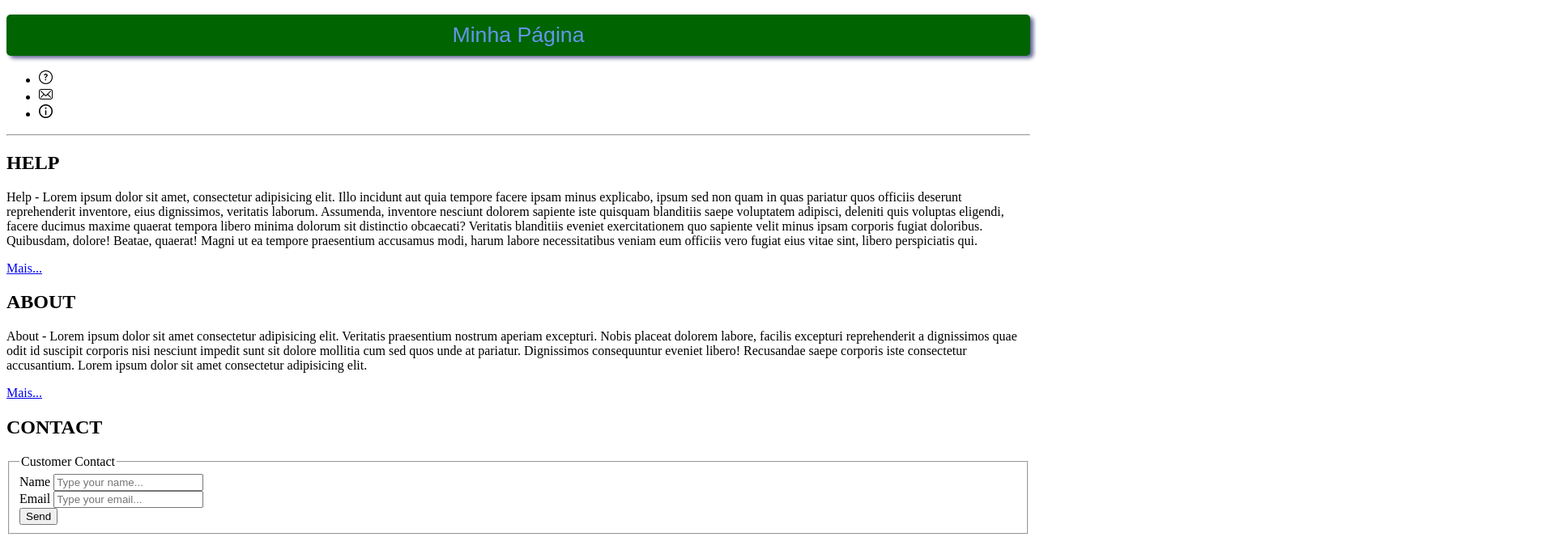
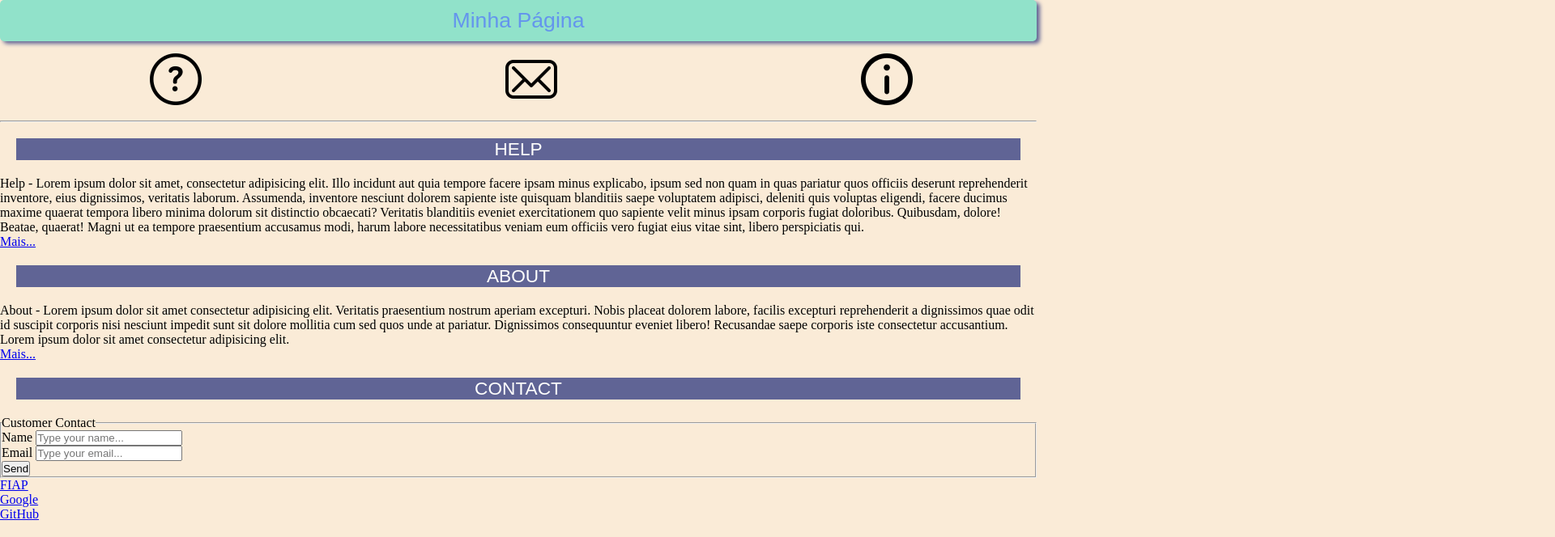
Before and after one commit to Byells/primeiro-projeto, a plain HTML site: page index.html in a window 1280 px wide. Shown: the top 664 px of the page at 81% size, 1920 px wide, since content can reach past the window. Drawn offline with Linux system fonts and the light colour scheme.

Commit message:
Estilizando e arrumando as imagens.

```diff
--- a/index.html
+++ b/index.html
@@ -13,35 +13,109 @@
     <meta charset="UTF-8" />
     <meta name="viewport" content="width:device-width,initial-scale=1.0" />
     <title>Página Básica</title>
+
+
+
+    <style>
+
+      body{
+        background-color: antiquewhite;
+      }
+      *{
+        margin: 0;
+        padding: 0;
+        box-sizing: border-box;
+      }
+
+     #cabecalho > h1 {
+
+            text-align: center;
+            font: normal 20pt Arial;
+            color: cornflowerblue;
+            background-color: rgb(145, 226, 202);
+            padding: 10px 0;
+            box-shadow: 4px 3px 5px #606495 ;
+            border-radius: 5px;
+
+      }
+      ul{
+        list-style: none;
+        width: 181%;
+      }
+
+      #cabecalho > nav {
+       margin: 15px 0;
+
+      }
+
+      #cabecalho li {
+        display: inline-block;
+       margin: 0 8%;
+      }
+
+      #cabecalho li img{
+        display: block;
+        width: 48pt;
+        min-width: 10%;
+      }
+
+      .helpp h2{
+        font: normal 17pt Arial;
+        text-align: center;
+        background-color: #606495;
+        margin: 15pt;
+        color: rgb(255, 255, 253);
+
+      }
+      #aboutt h2{
+        font: normal 17pt Arial;
+        text-align: center;
+        background-color: #606495;
+        margin: 15pt;
+        color: rgb(255, 255, 253);
+
+      }
+
+      #contact h2{
+        font: normal 17pt Arial;
+        text-align: center;
+        background-color: #606495;
+        margin: 15pt;
+        color: rgb(255, 255, 253);
+
+
+      }
+
+      .rodape ul{
+        list-style: none;
+        display: inline-block;
+      }
+
+
+
+    </style>
+
+
+
   </head>
   <!-- segundo filho do HTML = body -->
   <body>
     <div class="container">
-      <header class="cabecalho">
-        <h1
-          style="
-            text-align: center;
-            font: normal 20pt Arial;
-            color: cornflowerblue;
-            background-color: darkgreen;
-            padding: 10px 0;
-            box-shadow: 4px 3px 5px #606495 ;
-            border-radius: 5px;
-            "
-        >
+      <header id="cabecalho">
+        <h1>
           Minha Página
         </h1>
         <nav>
           <ul>
-            <li><a href="./páginas/help.html"> <img src="./images/Help.png" alt="Circulo com ponto de interrogacao" width="17pt"> </a></li>
-            <li><a href="#contact"><img src="./images/contact.png" alt="Envelope de carta" width="17pt"></a></li>
-            <li><a href="./páginas/about.html"><img src="./images/aboutt.png" alt="Circulo com 'i' no meio" width="17pt"></a></li>
+            <li><a href="./páginas/help.html"> <img src="./images/Help.png" alt="Circulo com ponto de interrogacao" > </a></li>
+            <li><a href="#contact"><img src="./images/contact.png" alt="Envelope de carta" ></a></li>
+            <li><a href="./páginas/about.html"><img src="./images/aboutt.png" alt="Circulo com 'i' no meio"></a></li>
           </ul>
         </nav>
       </header>
 <hr>
       <section id="conteudo-principal">
-        <div>
+        <div class="helpp">
           <h2>HELP</h2>
           <p>
             Help - Lorem ipsum dolor sit amet, consectetur adipisicing elit.
@@ -59,7 +133,7 @@
           </p>
           <a href="#">Mais...</a>
         </div>
-        <div>
+        <div id="aboutt">
           <h2>ABOUT</h2>
           <p>
             About - Lorem ipsum dolor sit amet consectetur adipisicing elit.
```
Also changed, not shown: páginas/help.html (+1 -1 lines).
